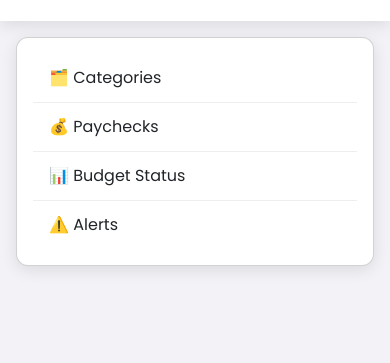
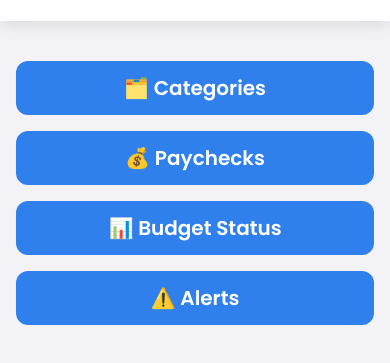
Before and after one commit to aleink/budget-bot, a plain HTML site: page docs/index.html in a window 390 px wide. Shown: the part 57-420 px from the top of the page. Drawn offline with nearby package versions, Linux system fonts and the light colour scheme.

Commit message:
ui: mobile-first index with d-grid button layout

```diff
--- a/docs/index.html
+++ b/docs/index.html
@@ -8,20 +8,28 @@
   <link href="assets/style.css" rel="stylesheet">
 </head>
 <body>
+  <!-- sticky top navbar -->
   <header class="navbar">
     <div class="container">
       <span class="nav-title">Budget Bot</span>
     </div>
   </header>
 
-  <div class="container">
-    <div class="card">
-      <div class="list-group list-group-flush">
-        <a href="categories.html" class="list-group-item list-group-item-action">🗂️ Categories</a>
-        <a href="cycles.html"     class="list-group-item list-group-item-action">💰 Paychecks</a>
-        <a href="budget.html"     class="list-group-item list-group-item-action">📊 Budget Status</a>
-        <a href="alerts.html"     class="list-group-item list-group-item-action">⚠️ Alerts</a>
-      </div>
+  <!-- big button grid -->
+  <div class="container mt-4">
+    <div class="d-grid gap-3">
+      <a href="categories.html" class="btn btn-primary btn-lg">
+        🗂️ Categories
+      </a>
+      <a href="cycles.html" class="btn btn-primary btn-lg">
+        💰 Paychecks
+      </a>
+      <a href="budget.html" class="btn btn-primary btn-lg">
+        📊 Budget Status
+      </a>
+      <a href="alerts.html" class="btn btn-primary btn-lg">
+        ⚠️ Alerts
+      </a>
     </div>
   </div>
 </body>
```
